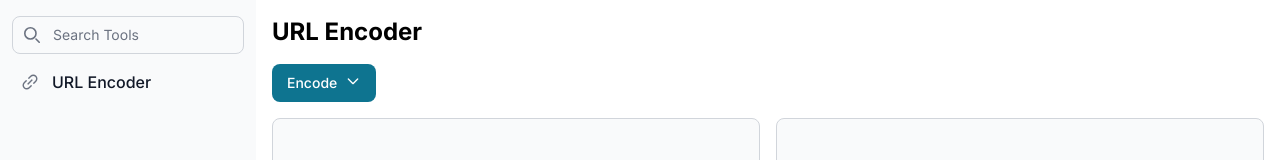
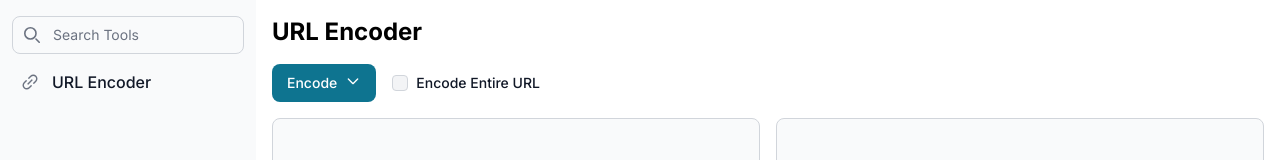
Before and after one commit to anampartho/help-a-dev, a Next.js app: page /tools in a window 1280 px wide. Shown: the top 160 px of the page. Built offline with nearby package versions, Linux system fonts and the light colour scheme.

Commit message:
Add encode entire url functionality

```diff
--- a/src/components/Tool/URLEncoder/index.tsx
+++ b/src/components/Tool/URLEncoder/index.tsx
@@ -1,16 +1,22 @@
 "use client";
 import React, { useEffect, useState } from "react";
-import { Dropdown, Textarea } from "flowbite-react";
+import { Dropdown, Textarea, Checkbox, Label } from "flowbite-react";
 import { toast } from "react-toastify";
 
 const URLEncoder = () => {
   const [action, setAction] = useState("encode");
   const [originalString, setOriginalString] = useState("");
   const [convertedString, setConvertedString] = useState("");
+  const [encodeEntireUrl, seteEncodeEntireUrl] = useState(false);
 
   const handleEncodeDecode = () => {
+    let encodedString;
     try {
-      if (action === "encode") {
+      if (encodeEntireUrl && action === "encode") {
+        setConvertedString(encodeURIComponent(originalString));
+      } else if (encodeEntireUrl && action === "decode") {
+        setConvertedString(decodeURIComponent(originalString));
+      } else if (!encodeEntireUrl && action === "encode") {
         setConvertedString(encodeURI(originalString));
       } else {
         setConvertedString(decodeURI(originalString));
@@ -32,11 +38,12 @@ const URLEncoder = () => {
   useEffect(() => {
     handleEncodeDecode();
     // eslint-disable-next-line react-hooks/exhaustive-deps
-  }, [originalString]);
+  }, [originalString, encodeEntireUrl]);
 
   return (
     <>
-      <div className="flex items-center mb-4 gap-4">
+      <div className="flex items-center gap-4 mb-4">
+        <div className="flex items-center gap-4">
           <Dropdown label={action === "encode" ? "Encode" : "Decode"} size="sm">
             <Dropdown.Item
               onClick={() => {
@@ -53,6 +60,16 @@ const URLEncoder = () => {
               Decode
             </Dropdown.Item>
           </Dropdown>
+        </div>
+        <div className="flex items-center gap-2">
+          <Checkbox
+            id="encodeEntireUrl"
+            onChange={(e) => {
+              seteEncodeEntireUrl(e.target.checked);
+            }}
+          />
+          <Label htmlFor="encodeEntireUrl">Encode Entire URL</Label>
+        </div>
       </div>
       <div className="grid grid-cols-2 gap-4">
         <div className="flex justify-center rounded h-40 dark:bg-gray-800">
```
Lines whose indentation alone changed are shown as unchanged.
